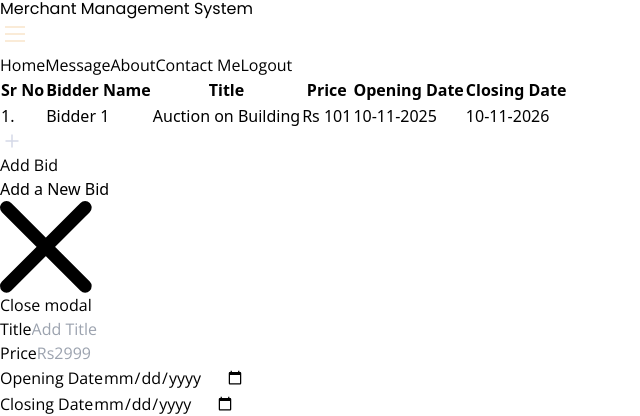
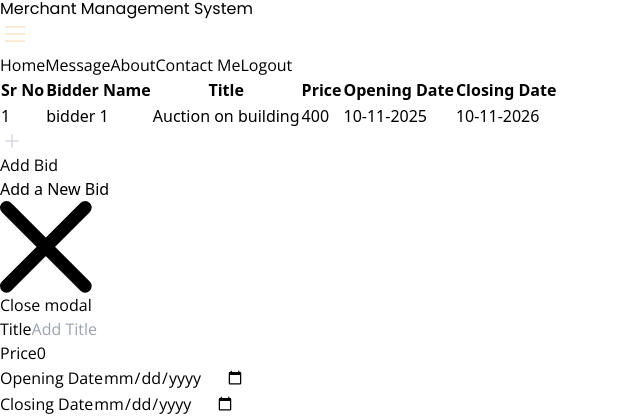
Before and after one commit to Shubhanker01/Merchant-System, a React (Vite) app in the folder Frontend/merchant-client/: page /main-app/1 in a window 1280 px wide. Shown: the part 303-719 px from the top of the page, without its empty margins (0-640 px from the left). Built offline with nearby package versions, Linux system fonts and the light colour scheme.

Commit message:
added bid form logic

```diff
--- a/Frontend/merchant-client/src/Components/Body/BidsTable.jsx
+++ b/Frontend/merchant-client/src/Components/Body/BidsTable.jsx
@@ -2,7 +2,6 @@ import React from 'react'
 import { useSelector } from 'react-redux'
 function BidsTable() {
     const state = useSelector(state => state.bids)
-    console.log(state)
     return (
         <div className='m-[100px_auto]'>
             <table className='table-auto sm:text-base text-sm text-gray-200 bg-gray-900 rounded-md ml-auto mr-auto sm:w-[70%] w-[75%]'>
@@ -17,18 +16,22 @@ function BidsTable() {
                     </tr>
                 </thead>
                 {
+                    state.map((bid) => {
+                        return (
+                            <tbody className='bg-gray-300 text-gray-800 rounded-b-md' key={bid.id}>
+                                <tr>
+                                    <td className='sm:px-4 sm:py-4 px-2 py-2'>{bid.id}</td>
+                                    <td className='sm:px-4 px-2'>{bid.bidderName}</td>
+                                    <td className='sm:px-24 px-8'>{bid.title}</td>
+                                    <td className='sm:px-8 px-4'>{bid.price}</td>
+                                    <td className='sm:px-4 px-2'>{bid.openingDate}</td>
+                                    <td className='sm:px-4 px-2'>{bid.closingDate}</td>
+                                </tr>
+                            </tbody>
+                        )
+                    })
+                }
 
-                }
-                <tbody className='bg-gray-300 text-gray-800 rounded-b-md'>
-                    <tr>
-                        <td className='sm:px-4 sm:py-4 px-2 py-2'>1.</td>
-                        <td className='sm:px-4 px-2'>Bidder 1</td>
-                        <td className='sm:px-24 px-8'>Auction on Building</td>
-                        <td className='sm:px-8 px-4'>Rs 101</td>
-                        <td className='sm:px-4 px-2'>10-11-2025</td>
-                        <td className='sm:px-4 px-2'>10-11-2026</td>
-                    </tr>
-                </tbody>
             </table>
         </div>
     )
--- a/Frontend/merchant-client/src/Components/Popup/BidForm.jsx
+++ b/Frontend/merchant-client/src/Components/Popup/BidForm.jsx
@@ -1,8 +1,18 @@
-import React from 'react'
+import React, { useState } from 'react'
+import { useDispatch } from 'react-redux'
+import { addBids } from '../../Features/Bids/bidsSlice'
+import { toast } from 'react-toastify'
 
 function BidForm({ modal, openModal }) {
-    const handleSubmit = () => {
-
+    let id = 1000
+    const dispatch = useDispatch()
+    const [form, setForm] = useState({ id: id++, bidderName: 'bidder1', title: "", price: 0, openingDate: "", closingDate: "" })
+    const handleSubmit = (e) => {
+        e.preventDefault()
+        dispatch(addBids(form))
+        toast.success('Successfully added bid', { position: 'top-center' })
+        setForm({ ...form, title: "", price: 0, openingDate: "", closingDate: "" })
+        openModal(false)
     }
     return (
 
@@ -27,19 +37,19 @@ function BidForm({ modal, openModal }) {
                         <div className="grid gap-4 mb-4 grid-cols-2">
                             <div className="col-span-2">
                                 <label htmlFor="title" className="block mb-2 text-sm font-medium text-gray-900 dark:text-white">Title</label>
-                                <input type="text" name="title" id="title" className="bg-gray-50 border border-gray-300 text-gray-900 text-sm rounded-lg focus:ring-primary-600 focus:border-primary-600 block w-full p-2.5 dark:bg-gray-600 dark:border-gray-500 dark:placeholder-gray-400 dark:text-white dark:focus:ring-primary-500 dark:focus:border-primary-500" placeholder="Add Title" required="" />
+                                <input type="text" name="title" id="title" className="bg-gray-50 border border-gray-300 text-gray-900 text-sm rounded-lg focus:ring-primary-600 focus:border-primary-600 block w-full p-2.5 dark:bg-gray-600 dark:border-gray-500 dark:placeholder-gray-400 dark:text-white dark:focus:ring-primary-500 dark:focus:border-primary-500" placeholder="Add Title" required={true} value={form.title} onChange={e => { setForm({ ...form, title: e.target.value }) }} />
                             </div>
                             <div className="col-span-2">
                                 <label htmlFor="price" className="block mb-2 text-sm font-medium text-gray-900 dark:text-white">Price</label>
-                                <input type="number" name="price" id="price" className="bg-gray-50 border border-gray-300 text-gray-900 text-sm rounded-lg focus:ring-primary-600 focus:border-primary-600 block w-full p-2.5 dark:bg-gray-600 dark:border-gray-500 dark:placeholder-gray-400 dark:text-white dark:focus:ring-primary-500 dark:focus:border-primary-500" placeholder="Rs2999" required="" min="0" />
+                                <input type="number" name="price" id="price" className="bg-gray-50 border border-gray-300 text-gray-900 text-sm rounded-lg focus:ring-primary-600 focus:border-primary-600 block w-full p-2.5 dark:bg-gray-600 dark:border-gray-500 dark:placeholder-gray-400 dark:text-white dark:focus:ring-primary-500 dark:focus:border-primary-500" placeholder="Rs2999" required={true} min="0" value={form.price} onChange={e => { setForm({ ...form, price: e.target.value }) }} />
                             </div>
                             <div className="col-span-2 sm:col-span-1">
                                 <label htmlFor="opening-date" className="block mb-2 text-sm font-medium text-gray-900 dark:text-white">Opening Date</label>
-                                <input type='date' id='opening-date' name='opening-date' className="bg-gray-50 border border-gray-300 text-gray-900 text-sm rounded-lg focus:ring-primary-600 focus:border-primary-600 block w-full p-2.5 dark:bg-gray-600 dark:border-gray-500 dark:placeholder-gray-400 dark:text-white dark:focus:ring-primary-500 dark:focus:border-primary-500"></input>
+                                <input type='date' id='opening-date' name='opening-date' className="bg-gray-50 border border-gray-300 text-gray-900 text-sm rounded-lg focus:ring-primary-600 focus:border-primary-600 block w-full p-2.5 dark:bg-gray-600 dark:border-gray-500 dark:placeholder-gray-400 dark:text-white dark:focus:ring-primary-500 dark:focus:border-primary-500" value={form.openingDate} onChange={e => { setForm({ ...form, openingDate: e.target.value }) }} required={true}></input>
                             </div>
                             <div className="col-span-2 sm:col-span-1">
                                 <label htmlFor="closing-date" className="block mb-2 text-sm font-medium text-gray-900 dark:text-white">Closing Date</label>
-                                <input type='date' id='closing-date' name='closing-date' className="bg-gray-50 border border-gray-300 text-gray-900 text-sm rounded-lg focus:ring-primary-600 focus:border-primary-600 block w-full p-2.5 dark:bg-gray-600 dark:border-gray-500 dark:placeholder-gray-400 dark:text-white dark:focus:ring-primary-500 dark:focus:border-primary-500"></input>
+                                <input type='date' id='closing-date' name='closing-date' className="bg-gray-50 border border-gray-300 text-gray-900 text-sm rounded-lg focus:ring-primary-600 focus:border-primary-600 block w-full p-2.5 dark:bg-gray-600 dark:border-gray-500 dark:placeholder-gray-400 dark:text-white dark:focus:ring-primary-500 dark:focus:border-primary-500" value={form.closingDate} onChange={e => { setForm({ ...form, closingDate: e.target.value }) }} required={true}></input>
                             </div>
                         </div>
                         <button type="submit" className="text-white inline-flex items-center bg-blue-700 hover:bg-blue-800 focus:ring-4 focus:outline-none focus:ring-blue-300 font-medium rounded-lg text-sm px-5 py-2.5 text-center dark:bg-blue-600 dark:hover:bg-blue-700 dark:focus:ring-blue-800">
--- a/Frontend/merchant-client/src/Features/Bids/bidsSlice.js
+++ b/Frontend/merchant-client/src/Features/Bids/bidsSlice.js
@@ -7,7 +7,7 @@ export const bidsSlice = createSlice({
             id: 1,
             bidderName: 'bidder 1',
             title: 'Auction on building',
-            price: 'Rs 101',
+            price: 400,
             openingDate: '10-11-2025',
             closingDate: '10-11-2026'
         }
@@ -19,4 +19,5 @@ export const bidsSlice = createSlice({
     }
 })
 
+export const { addBids } = bidsSlice.actions
 export default bidsSlice.reducer
```
